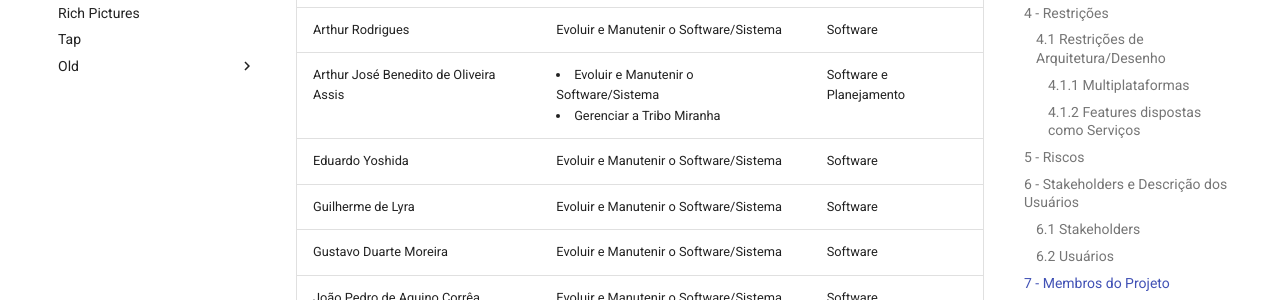
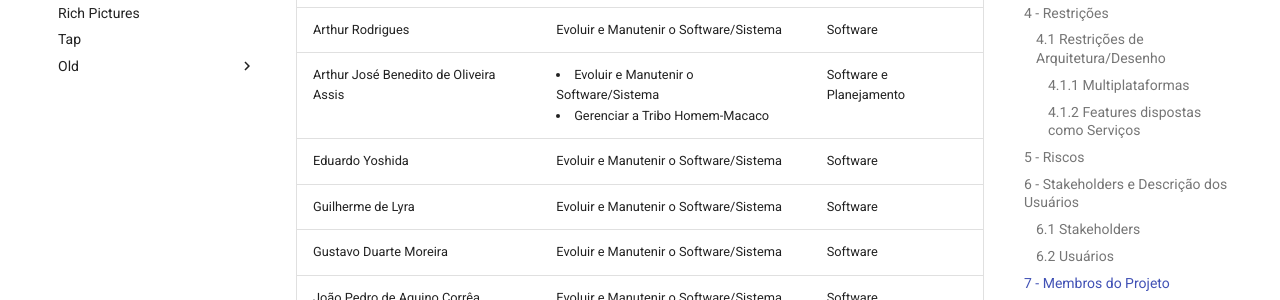
Before and after one commit to desenho-de-software-2019-02/Documentation, an MkDocs documentation site: the page built from docs/modulo1/doc_de_visao.md, in a window 1280 px wide and 900 px high, scrolled down 5324 px. Shown: the part 383-683 px from the top of the window. Built offline with MkDocs 1.6.1 and Material for MkDocs 9.7.7, drawn with Linux system fonts in a browser that asks for light colours; comment, search, counter and statistics services are not loaded.

Commit message:
Update doc_de_visao.md

```diff
--- a/docs/modulo1/doc_de_visao.md
+++ b/docs/modulo1/doc_de_visao.md
@@ -113,7 +113,7 @@ Possíveis riscos para uma implementação de sucesso (mas não limitados a):
 | André de Sousa Costa Filho | <li>Evoluir e Manutenir o Software/Sistema</li><li>Gerenciar os gerentes das Tribos</li> | Software e Planejamento |
 | André Eduardo Souza de Oliveira | Evoluir e Manutenir o Software/Software | Software |
 | Arthur Rodrigues | Evoluir e Manutenir o Software/Sistema | Software |
-| Arthur José Benedito de Oliveira Assis | <li>Evoluir e Manutenir o Software/Sistema</li><li>Gerenciar a Tribo Miranha</li> | Software e Planejamento |
+| Arthur José Benedito de Oliveira Assis | <li>Evoluir e Manutenir o Software/Sistema</li><li>Gerenciar a Tribo Homem-Macaco</li> | Software e Planejamento |
 | Eduardo Yoshida | Evoluir e Manutenir o Software/Sistema | Software |
 | Guilherme de Lyra | Evoluir e Manutenir o Software/Sistema | Software |
 | Gustavo Duarte Moreira | Evoluir e Manutenir o Software/Sistema | Software |
```
